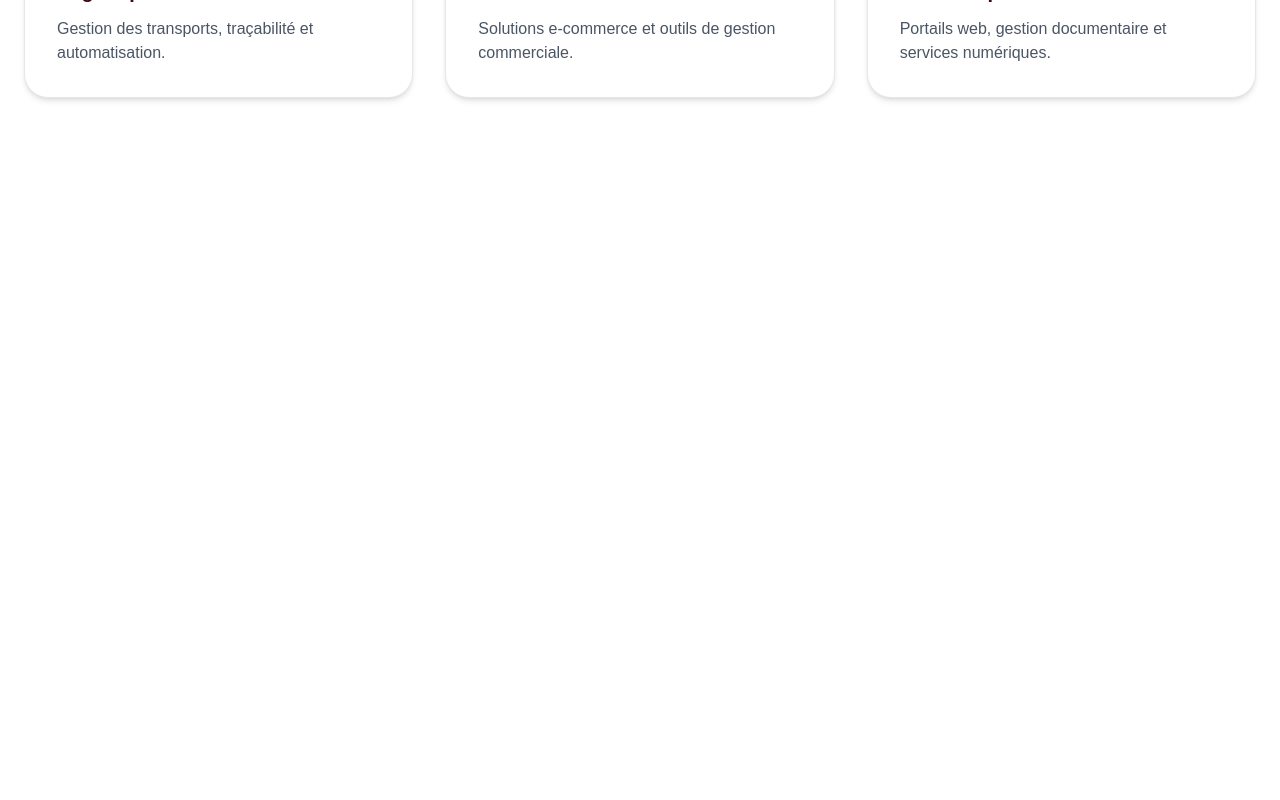
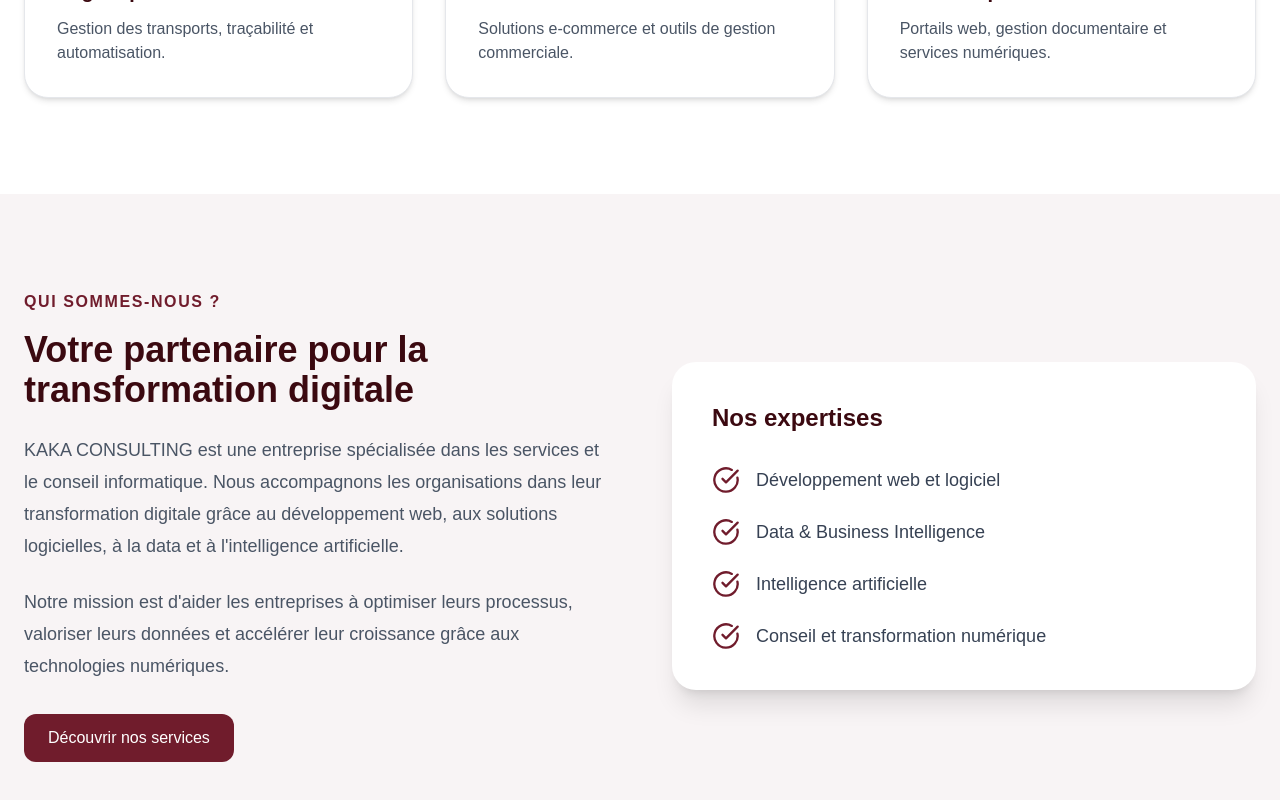
Before and after one commit to Hadjarasani/kaka-consulting, a Next.js app: page / in a window 1280 px wide. Shown: the part 2193-2993 px from the top of the page. Before the commit the page ends 2387 px from the top, so only its background shows below. Built offline with nearby package versions, Linux system fonts and the light colour scheme.

Commit message:
Add about section

```diff
--- a/app/page.tsx
+++ b/app/page.tsx
@@ -2,13 +2,15 @@ import Navbar from "@/components/layout/Navbar";
 import Hero from "@/components/sections/Hero";
 import Services from "@/components/sections/Services";
 import Sectors from "@/components/sections/Sectors";
+import About from "@/components/sections/About";
 
 export default function Home() {
   return (
     <>
       <Hero />
-      <Services/>
-      <Sectors/>
+      <Services />
+      <Sectors />
+      <About />
     </>
   );
 }
--- a/components/layout/Navbar.tsx
+++ b/components/layout/Navbar.tsx
@@ -15,7 +15,7 @@ const navLinks = [
   },
   {
     label: "Nous connaître",
-    href: "#nous-connaitre",
+    href: "#apropos",
   },
   {
     label: "Contact",
@@ -84,7 +84,7 @@ export default function Navbar() {
             </Link>
 
             <Link
-            href="#nous-connaitre"
+            href="#apropos"
             onClick={() => setIsOpen(false)}
             >
             Nous connaître
--- /dev/null
+++ b/components/sections/About.tsx
@@ -0,0 +1,87 @@
+"use client";
+
+import { CheckCircle } from "lucide-react";
+import { motion } from "framer-motion";
+import Link from "next/link";
+
+const strengths = [
+  "Développement web et logiciel",
+  "Data & Business Intelligence",
+  "Intelligence artificielle",
+  "Conseil et transformation numérique",
+];
+
+export default function About() {
+  return (
+    <section id="apropos" className="bg-[#F8F4F5] py-24 px-6">
+      <div className="mx-auto grid max-w-7xl items-center gap-16 lg:grid-cols-2">
+
+        {/* Texte */}
+        <motion.div
+          initial={{ opacity: 0, x: -50 }}
+          whileInView={{ opacity: 1, x: 0 }}
+          viewport={{ once: true }}
+          transition={{ duration: 0.7 }}
+        >
+          <p className="mb-4 font-semibold uppercase tracking-widest text-[#701C2C]">
+            Qui sommes-nous ?
+          </p>
+
+          <h2 className="mb-6 text-4xl font-bold text-[#3B0910]">
+            Votre partenaire pour la transformation digitale
+          </h2>
+
+          <p className="mb-6 text-lg leading-8 text-gray-600">
+            KAKA CONSULTING est une entreprise spécialisée dans les services
+            et le conseil informatique. Nous accompagnons les organisations
+            dans leur transformation digitale grâce au développement web,
+            aux solutions logicielles, à la data et à l'intelligence
+            artificielle.
+          </p>
+
+          <p className="mb-8 text-lg leading-8 text-gray-600">
+            Notre mission est d'aider les entreprises à optimiser leurs
+            processus, valoriser leurs données et accélérer leur croissance
+            grâce aux technologies numériques.
+          </p>
+
+          <Link
+            href="#services"
+            className="inline-block rounded-xl bg-[#701C2C] px-6 py-3 font-medium text-white transition duration-300 hover:scale-105"
+          >
+            Découvrir nos services
+          </Link>
+        </motion.div>
+
+        {/* Points forts */}
+        <motion.div
+          initial={{ opacity: 0, x: 50 }}
+          whileInView={{ opacity: 1, x: 0 }}
+          viewport={{ once: true }}
+          transition={{ duration: 0.7 }}
+          className="rounded-3xl bg-white p-10 shadow-xl"
+        >
+          <h3 className="mb-8 text-2xl font-bold text-[#3B0910]">
+            Nos expertises
+          </h3>
+
+          <div className="space-y-6">
+            {strengths.map((strength) => (
+              <div key={strength} className="flex items-center gap-4">
+                <CheckCircle
+                  size={28}
+                  className="text-[#701C2C]"
+                />
+
+                <span className="text-lg text-gray-700">
+                  {strength}
+                </span>
+              </div>
+            ))}
+          </div>
+        </motion.div>
+
+      </div>
+    </section>
+  );
+}
```
